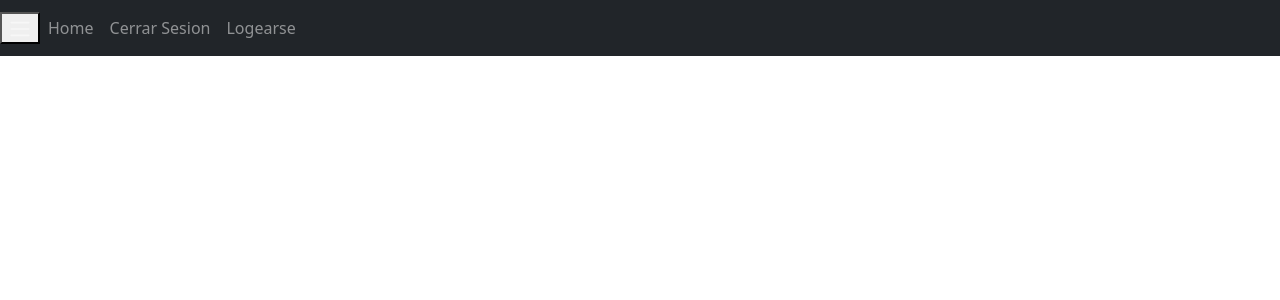
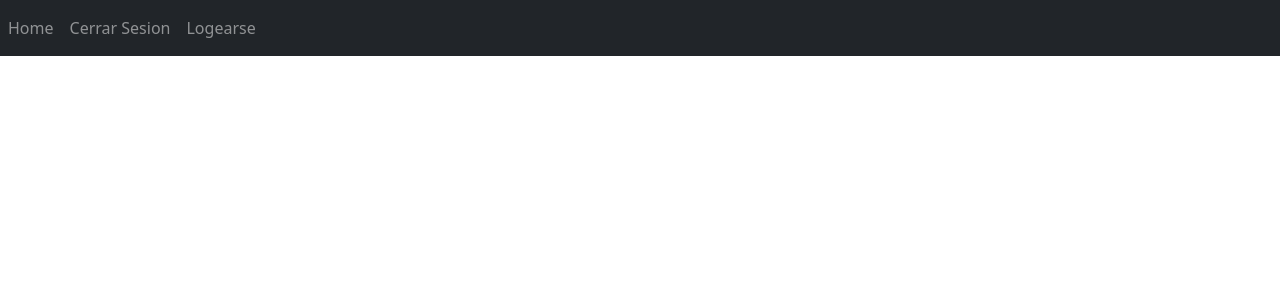
Before and after one commit to pedroporo/webRolPython, a Flask app: page / in a window 1280 px wide. Shown: the top 300 px of the page. Run offline with Flask 3, Linux system fonts and the light colour scheme; some libraries are stand-ins or nearby versions.

Commit message:
Arreglo de errores

```diff
--- a/website/templates/base.html
+++ b/website/templates/base.html
@@ -26,14 +26,14 @@
   <body>
     <nav class="navbar navbar-expand-lg navbar-dark bg-dark">
       <button
-        class="navbar-toggle"
+        class="navbar-toggler"
         type="button"
         data-toggle="collapse"
         data-target="#navbar"
       >
         <span class="navbar-toggler-icon"></span>
       </button>
-      <div class="collapse navbar-collapse">
+      <div class="collapse navbar-collapse" id="navbar">
         <div class="navbar-nav">
           <a href="/" id="home" class="nav-item nav-link">Home</a>
           <a href="/logout" id="logout" class="nav-item nav-link"
```
